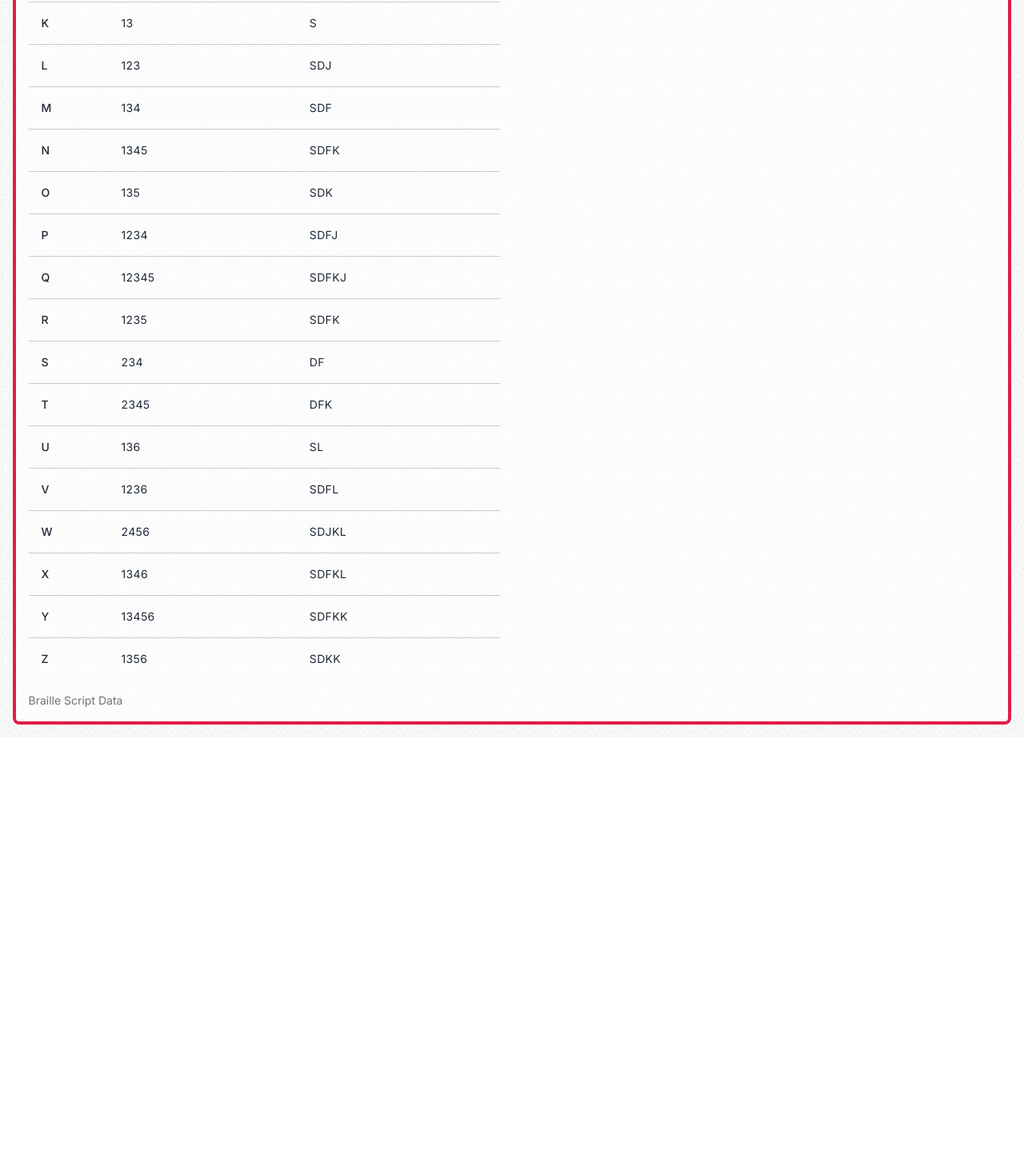
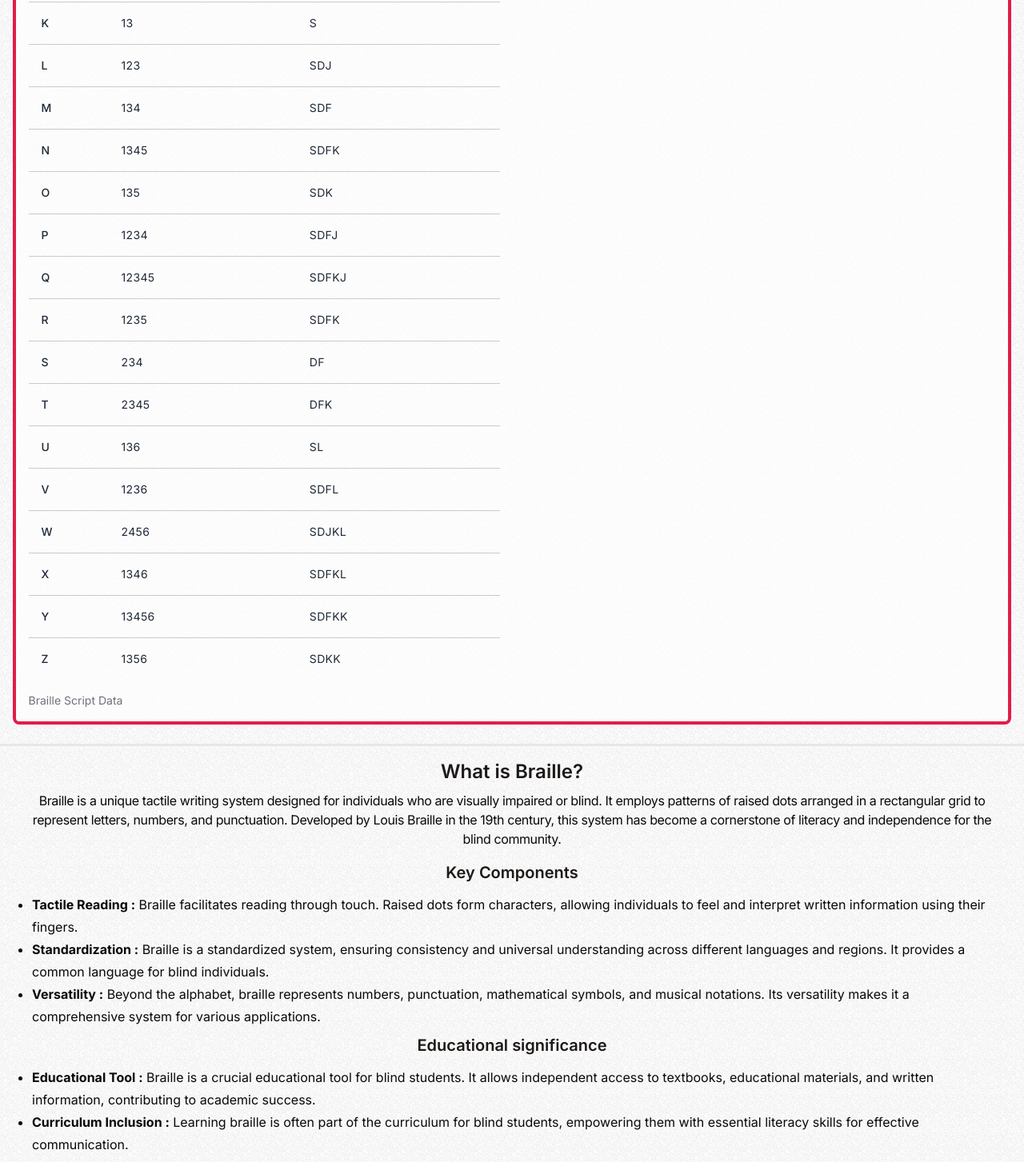
Before and after one commit to Chaitanyarai899/Saksham-Web, a Next.js app: page /braille in a window 1280 px wide. Shown: the part 677-2130 px from the top of the page at 80% size. Before the commit the page ends 1599 px from the top, so only its background shows below. Built offline with nearby package versions, Linux system fonts and the light colour scheme; no server answers.

Commit message:
Added more braille info and changed output box a bit

```diff
--- a/src/app/braille/page.tsx
+++ b/src/app/braille/page.tsx
@@ -76,9 +76,10 @@ function Braille() {
   };
 
   return (
-    <div className='flex flex-col items-center justify-center border-4 border-rose-600 m-4 overflow-y rounded-lg bg-white/70'>
-      <div className='grid grid-cols-6'>
-        <div className='h-full col-span-3 overflow-y' id='braille-infobox'>
+    <div id='main-container' className='divide-y-[3px]  divide-gray-200'>
+    <div className=' justify-center border-4 border-rose-600 m-4 overflow-y rounded-lg bg-white/70'>
+      <div className='grid grid-cols-8'>
+        <div className='h-full col-span-4 overflow-y' id='braille-infobox'>
           <Table className="text-sm text-left rtl:text-right text-gray-800 dark:text-gray-400 p-8 w-[95%] h-[90%] m-auto my-4 self-center">
             <TableCaption className="font-[#DE9495] text-left">Braille Script Data</TableCaption>
               <TableHeader className="divide-x-[2px] divide-black/20 text-md text-black dark:bg-gray-700 dark:text-gray-400">
@@ -99,7 +100,7 @@ function Braille() {
             </TableBody>
         </Table>
         </div>
-        <div className='h-full grid place-content-start m-4' id='input-box'>
+        <div className='h-full grid place-content-start m-4 col-span-4' id='input-box'>
           <label htmlFor='brailleInput' className='p-2 font-semibold tracking-wide'>
             Enter Braille Key :
           </label>
@@ -109,16 +110,48 @@ function Braille() {
             value={inputValue}
             onChange={handleInputChange}
             onKeyDown={handleKeyDown}
-            className='w-fit rounded-md border-4 border-black/20 mb-2 h-[20px]'
+            className='w-[32em] mt-3 rounded-md border-4 border-black/20'
           />
           {outputValue && (
-            <p className='font-bold text-xl text-stone-900/80 tracking-wider'>
-              Continuous Word : {outputValue}
+            <p className='font-bold text-xl text-stone-900/80 border-4 p-2 rounded-lg border-black tracking-wider mt-3'>
+              Continuous Word : <p className='inline px-4 rounded-lg py-1 text-rose-600 mx-2'>{outputValue}</p>
             </p>
           )}
         </div>
       </div>
     </div>
+
+    <div className='mt-6 p-2' id='info-box'>
+            <h1 className='mt-2 text-2xl font-semibold text-center text-stone-900'>
+              What is Braille?
+            </h1>
+            <p className='px-4 py-2 text-center tracking-tight'>
+              Braille is a unique tactile writing system designed for individuals who are visually impaired or blind. It employs patterns of raised dots arranged in a rectangular grid to represent letters, numbers, and punctuation. Developed by Louis Braille in the 19th century, this system has become a cornerstone of literacy and independence for the blind community.
+            </p>
+            <h2 className='mt-2 text-xl font-semibold text-center text-stone-900'>Key Components</h2>
+            <ul className='list-disc mt-3 px-8 leading-7'>
+              <li>
+                <p className='font-bold inline'>Tactile Reading :</p> Braille facilitates reading through touch. Raised dots form characters, allowing individuals to feel and interpret written information using their fingers.
+              </li>
+              <li>
+                <p className='font-bold inline'>Standardization :</p> Braille is a standardized system, ensuring consistency and universal understanding across different languages and regions. It provides a common language for blind individuals.
+              </li>
+              <li>
+                <p className='font-bold inline'>Versatility :</p> Beyond the alphabet, braille represents numbers, punctuation, mathematical symbols, and musical notations. Its versatility makes it a comprehensive system for various applications.
+              </li>
+            </ul>
+            <h2 className='mt-2 text-xl font-semibold text-center text-stone-900'>Educational significance</h2>
+            <ul className='list-disc mt-3 px-8 leading-7'>
+              <li>
+                <p className='font-bold inline'>Educational Tool :</p> Braille is a crucial educational tool for blind students. It allows independent access to textbooks, educational materials, and written information, contributing to academic success.
+              </li>
+              <li>
+                <p className='font-bold inline'>Curriculum Inclusion :</p> Learning braille is often part of the curriculum for blind students, empowering them with essential literacy skills for effective communication.
+              </li>
+            </ul>
+    </div>
+
+    </div>
   );
 }
 
```
